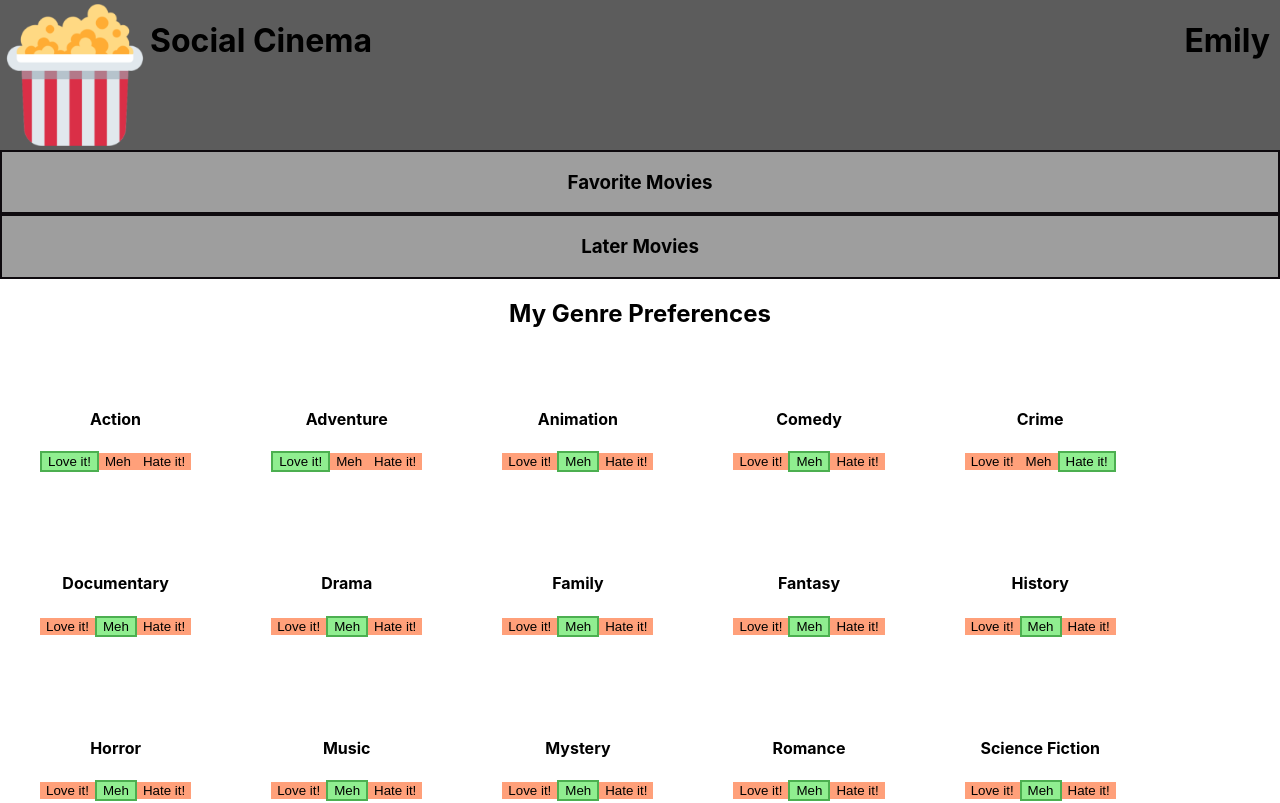
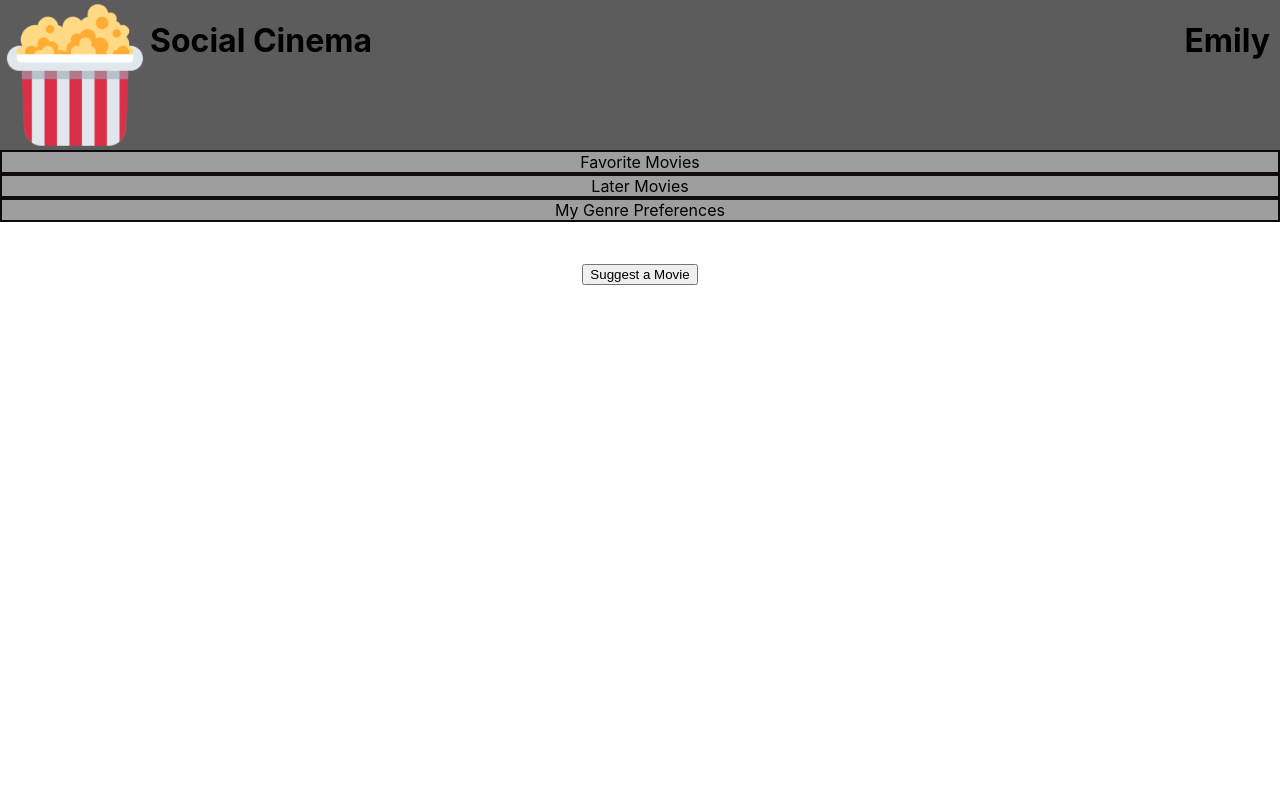
Before and after one commit to emi-hi/SocialCinema, a React (Create React App) app in the folder social-cinema/: page / in a window 1280 px wide. Shown: the top 803 px of the page. Built offline with nearby package versions, Linux system fonts and the light colour scheme.

Commit message:
added genre preferences to dropdown div like favorite and later movies

```diff
--- a/social-cinema/src/components/App.js
+++ b/social-cinema/src/components/App.js
@@ -24,6 +24,7 @@ const tempLater = [
 function App() {
   const [favList, setFavList] = useState("hide")
   const [laterList, setLaterList] = useState("hide")
+  const [genreList, setGenreList] = useState("hide")
 
   const userGenres =[
     {
@@ -52,7 +53,7 @@ function App() {
     <div className="App">
       <Nav/>
       <div className="list_name" onClick={() => setFavList(toggleList)}>
-      <h3>Favorite Movies</h3>
+        Favorite Movies
       </div>
       <div>
         {favList === "show" &&
@@ -60,16 +61,21 @@ function App() {
         }
       </div>
       <div className="list_name" onClick={() => setLaterList(toggleList)}>
-      <h3>Later Movies</h3>
+        Later Movies
       </div>
       <div>
         {laterList === "show" &&
         <List type="laters" data={tempLater}/>
         }
       </div>
-      <Genres
-        userGenres = {userGenres}
-      />
+      <div className="list_name" onClick={() => setGenreList(toggleList)}>
+        My Genre Preferences
+      </div>
+      <div>
+      {genreList === "show" &&
+        <Genres userGenres = {userGenres}/>
+      }
+      </div>
       <Suggested/>
     </div>
   );
--- a/social-cinema/src/components/Genres.js
+++ b/social-cinema/src/components/Genres.js
@@ -106,7 +106,7 @@ export default function Genres(props) {
 
   return (
     <div>
-      <h2>My Genre Preferences</h2>
+
       <section class="genres">
         {genreOptions}
       </section>
```
Lines whose indentation alone changed are shown as unchanged.
